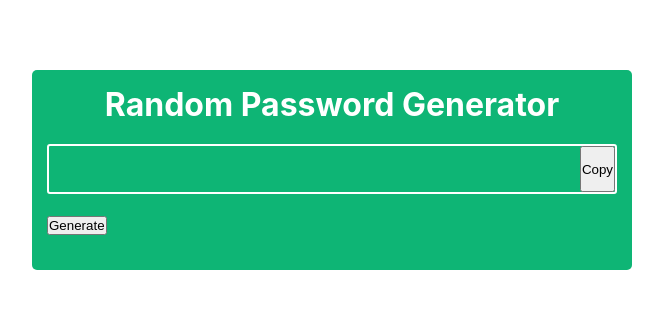
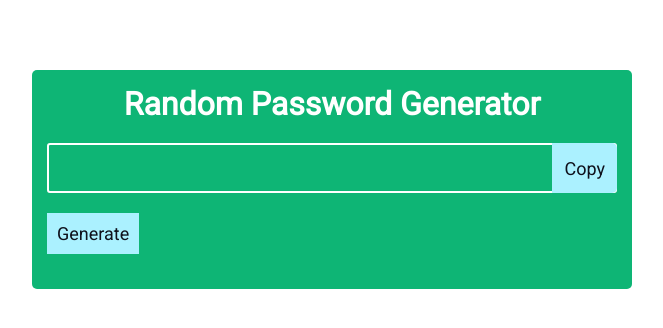
Before and after one commit to matyiu/js-password-generator, a React (Create React App) app: page / in a window 1280 px wide. Shown: the top 328 px of the page, without its empty margins (308-971 px from the left). Built offline with nearby package versions, Linux system fonts and the light colour scheme.

Commit message:
Finished button styles and added roboto fonts

```diff
--- a/src/App.css
+++ b/src/App.css
@@ -1,5 +1,11 @@
+@import url('https://fonts.googleapis.com/css?family=Roboto&display=swap');
+
 * {
     margin: 0;
     padding: 0;
     box-sizing: border-box;
 }
+
+body {
+    font-family: 'Roboto', sans-serif;
+}
--- /dev/null
+++ b/src/components/Button.css
@@ -0,0 +1,21 @@
+.button {
+    padding: 10px;
+    border: none;
+    background: white;
+    color: #0f111c;
+    font-size: 1.125em;
+    font-family: 'Roboto', sans-serif;
+}
+
+.button--primary {
+    background: #ABF1FF;
+}
+
+.button--border-primary {
+    box-shadow: 0 0 0 2px #ABF1FF;
+}
+
+.button--copy {
+    border-top-right-radius: 3px;
+    border-bottom-right-radius: 3px;
+}
--- a/src/components/Button.js
+++ b/src/components/Button.js
@@ -1,8 +1,14 @@
 import React from 'react';
 
+import './Button.css';
+
 function Button(props) {
+    const { types = [] } = props;
+    const typeClasses = types.map(type => 'button--' + type);
+    const className = ['button', ...typeClasses].join(' ');
+
     return (
-        <button>
+        <button className={className}>
             {props.children}
         </button>
     );
--- a/src/components/PasswordGeneratorForm.js
+++ b/src/components/PasswordGeneratorForm.js
@@ -11,14 +11,14 @@ function PasswordGeneratorForm(props) {
             <h1 className="password-generator__title">Random Password Generator</h1>
             <div className="password-generator__password-group">
                 <span className="password-generator__password"></span>
-                <Button>Copy</Button>
+                <Button types={['primary', 'border-primary', 'copy']}>Copy</Button>
             </div>
             <InputRange />
             <Checkbox />
             <Checkbox />
             <Checkbox />
             <Checkbox />
-            <Button>Generate</Button>
+            <Button types={['primary']}>Generate</Button>
         </div>
     );
 }
```
